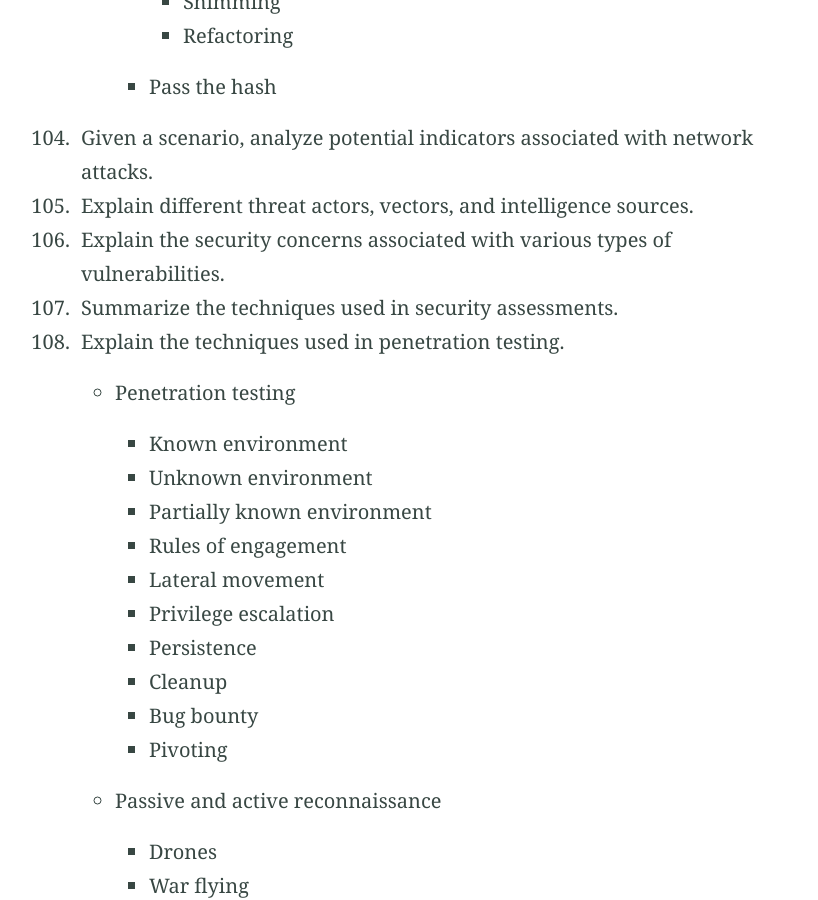
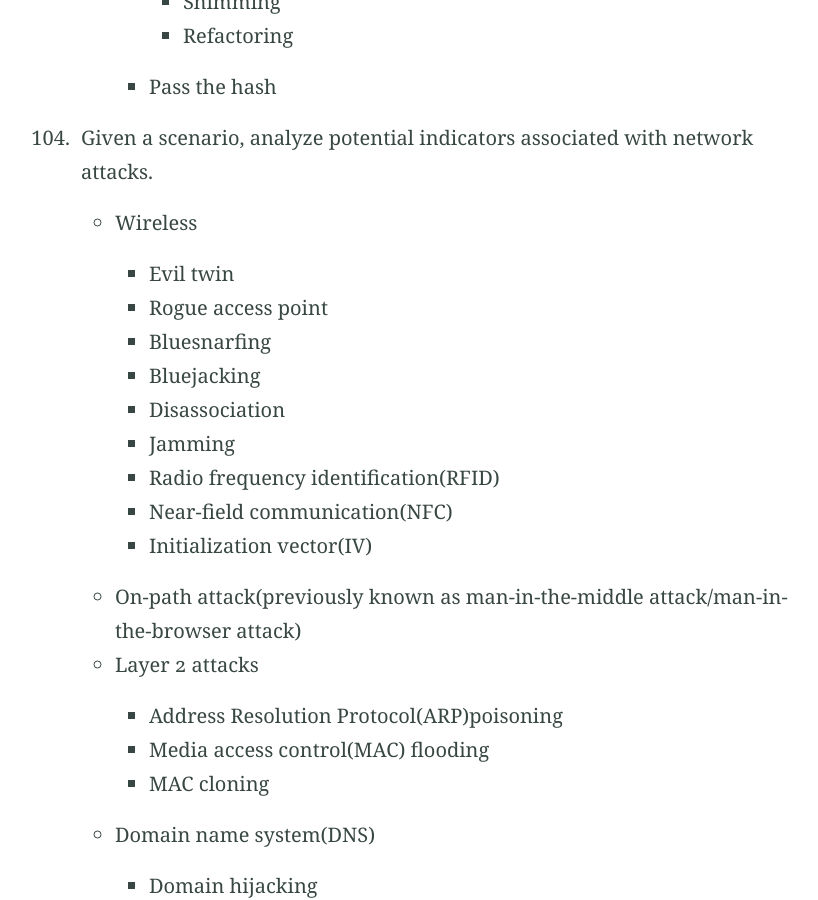
Before and after one commit to esccode/esccode.github.io, a Jekyll site: the page built from _posts/2023-05-15-comptia-security-domain.md, in a window 1280 px wide and 900 px high, scrolled down 4747 px. Shown: the whole window, without its empty margins (202-1020 px from the left). Built offline with Jekyll 4.4.1, drawn with Linux system fonts in a browser that asks for light colours; some of the changed text lies outside the part shown.

Commit message:
nnnnnnnnn

```diff
--- a/_posts/2023-05-15-comptia-security-domain.md
+++ b/_posts/2023-05-15-comptia-security-domain.md
@@ -121,6 +121,38 @@
      - Pass the hash
 
 4. Given a scenario, analyze potential indicators associated with network attacks.
+
+   - Wireless
+     - Evil twin
+     - Rogue access point
+     - Bluesnarfing
+     - Bluejacking
+     - Disassociation
+     - Jamming
+     - Radio frequency identification(RFID)
+     - Near-field communication(NFC)
+     - Initialization vector(IV)
+   - On-path attack(previously known as man-in-the-middle attack/man-in-the-browser attack)
+   - Layer 2 attacks
+     - Address Resolution Protocol(ARP)poisoning
+     - Media access control(MAC) flooding
+     - MAC cloning
+   - Domain name system(DNS)
+     - Domain hijacking
+     - DNS poisoning
+     - Uniform Resource
+     - Loctor(URL) redirection
+     - Domain reputation
+   - Distributed denial-of-service(DDoS)
+     - Network
+     - Application
+     - Operational technology(OT)
+   - Malicious code or script execution
+     - PowerShell
+     - Python
+     - Bash
+     - Macros
+     - Visual Basic for Applications(VBA)
 5. Explain different threat actors, vectors, and intelligence sources.
 6. Explain the security concerns associated with various types of vulnerabilities.
 7. Summarize the techniques used in security assessments.
```
